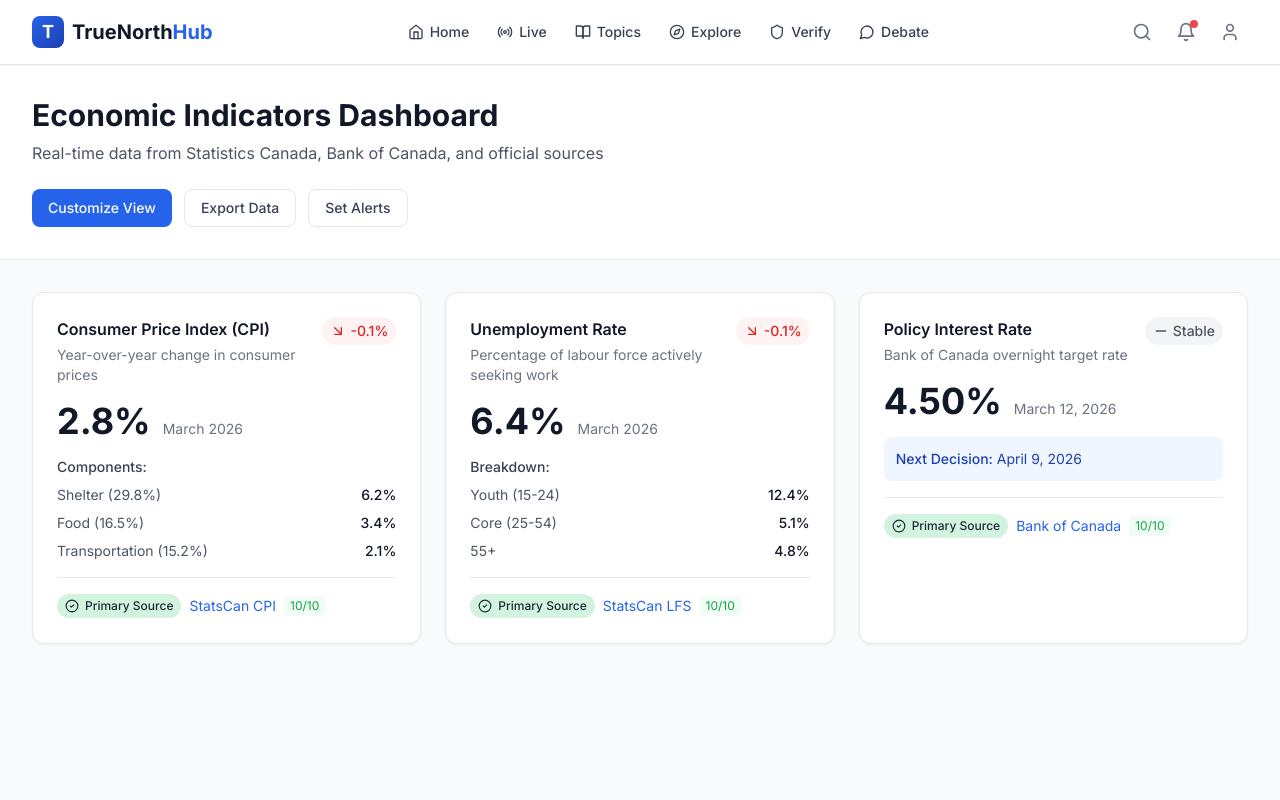
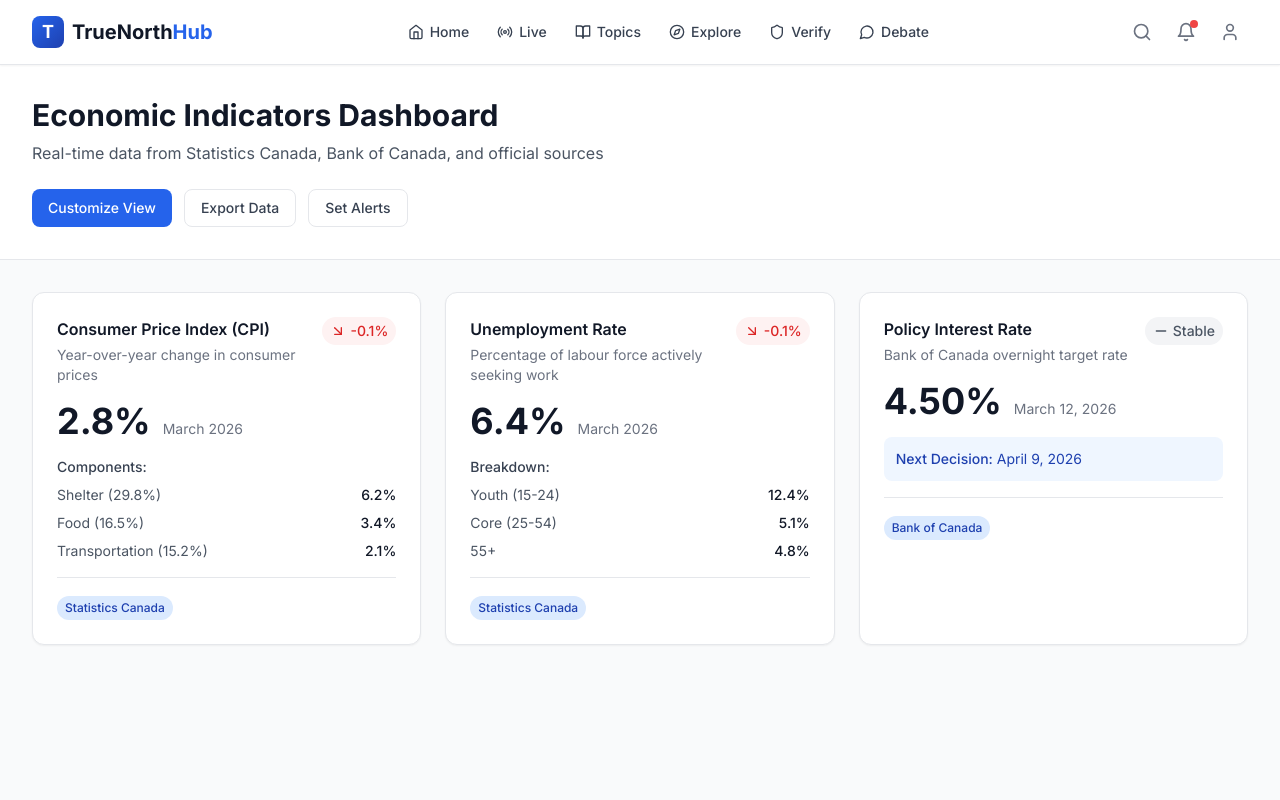
Before and after one commit to CivicIntelCanada/TrueNorthResearchHub, a Next.js app: page /data in a window 1280 px wide. Shown: the top 800 px of the page. Built offline with nearby package versions, Linux system fonts and the light colour scheme.

Commit message:
Update page.tsx

```diff
--- a/src/app/data/page.tsx
+++ b/src/app/data/page.tsx
@@ -1,10 +1,29 @@
 "use client";
 
 import { TrendingUp, ArrowUpRight, ArrowDownRight, Minus } from 'lucide-react';
-import SourceBadge from '@/components/citations/SourceBadge';
-import { getMockInflationData, getMockUnemploymentData, getMockPolicyRate } from '@/lib/sources';
 
-// Define the TrendIndicator component that's missing
+// Inline SourceBadge to avoid import issues
+function SourceBadge({ source }: { source: string }) {
+  return (
+    <span className="inline-flex items-center px-2 py-1 rounded-full text-xs font-medium bg-blue-100 text-blue-800">
+      {source}
+    </span>
+  );
+}
+
+// Mock data functions inline to avoid import issues
+function getMockInflationData() {
+  return { source: "Statistics Canada" };
+}
+
+function getMockUnemploymentData() {
+  return { source: "Statistics Canada" };
+}
+
+function getMockPolicyRate() {
+  return { source: "Bank of Canada" };
+}
+
 function TrendIndicator({ trend, change }: { trend: 'up' | 'down' | 'stable'; change: number }) {
   if (trend === 'up') {
     return (
```
